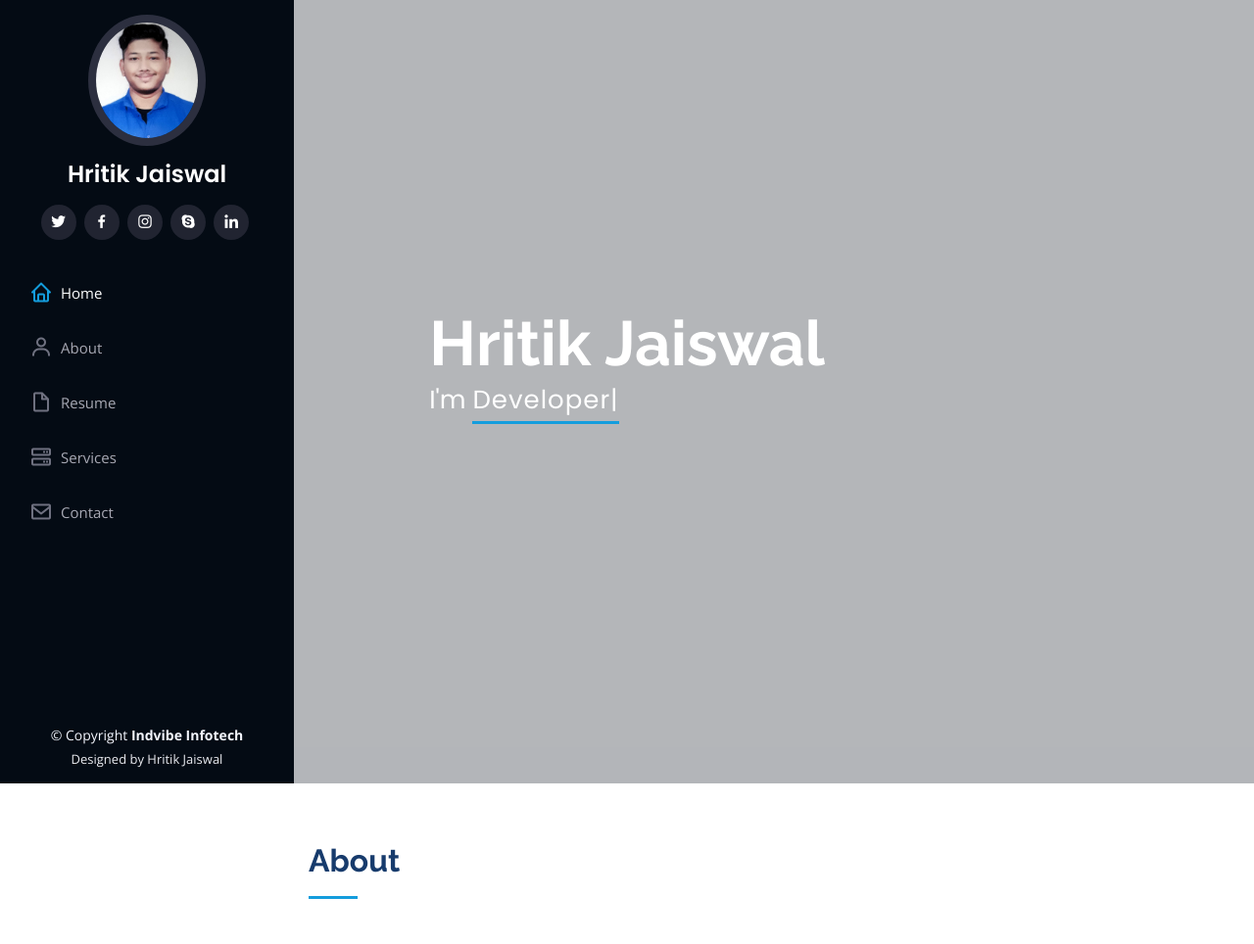
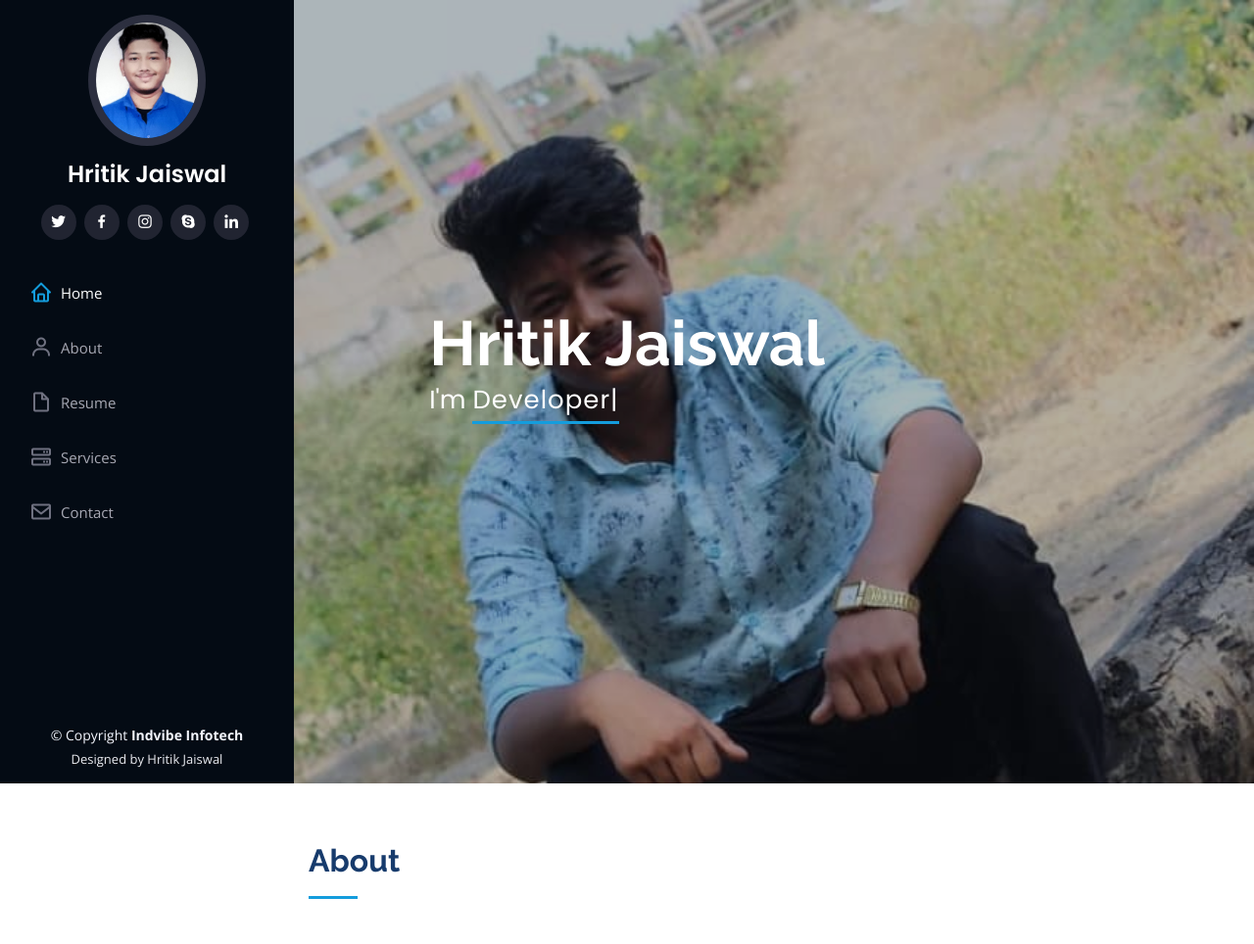
Before and after one commit to mackerhacker/Portfolio, a Django app: page / in a window 1280 px wide. Shown: the top 964 px of the page at 98% size. Run offline with Django 3.2, Linux system fonts and the light colour scheme; data comes from the database, SQL or seed files in the repository; some libraries are stand-ins or nearby versions.

Commit message:
Update style.css

```diff
--- a/static/assets/css/style.css
+++ b/static/assets/css/style.css
@@ -211,7 +211,7 @@ h1, h2, h3, h4, h5, h6 {
 #hero {
   width: 100%;
   height: 100vh;
-
+  background: url('assets/img/hero.jpg') top center;
   background-size: cover;
 }
 
```
